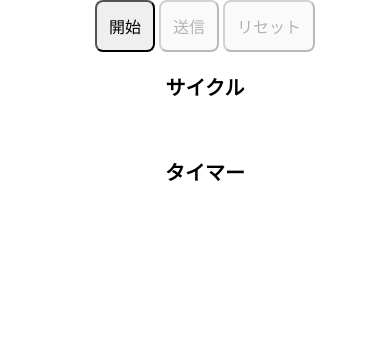
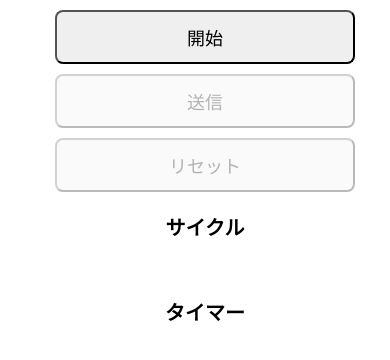
Before and after one commit to ouga0916/interval_run, a plain HTML site: page index.html in a window 390 px wide. Drawn offline with Linux system fonts and the light colour scheme.

Commit message:
Update count.css

```diff
--- a/count.css
+++ b/count.css
@@ -45,8 +45,9 @@ button, input[type="button"] {
     }
 
     button, input[type="button"] {
-        font-size: 16px;
+        width: 80%;        /* ← 全幅やめる */
+        max-width: 300px;  /* ← 大きすぎ防止 */
         padding: 12px;
-    }
-
+        margin: 10px auto; /* ← 中央寄せ */
+        display: block;    /* ← auto marginで中央になる */
 }
```
